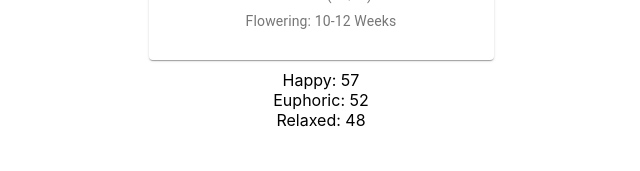
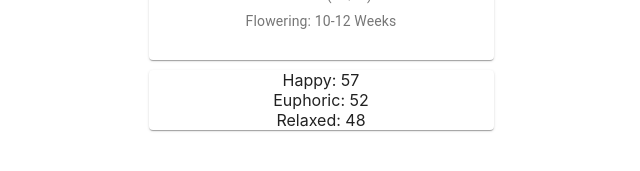
Before and after one commit to ryanmeinzer/colliebuddz, a React (Create React App) app in the folder colliebuddz/: page / in a window 1280 px wide. Shown: the part 565-736 px from the top of the page, without its empty margins (319-959 px from the left). Built offline with nearby package versions, Linux system fonts and the light colour scheme; no server answers; the HTML template or start-up script is replaced by a standard one.

Commit message:
moved ConsumerStats to Card ready for charts

```diff
--- a/colliebuddz/src/BusinessStats.js
+++ b/colliebuddz/src/BusinessStats.js
@@ -26,7 +26,6 @@ const useStyles = makeStyles({
 
 const BusinessStats = (props) => {
     const classes = useStyles()
-    const bull = <span className={classes.bullet}>•</span>
 
     return (
         <>
--- a/colliebuddz/src/ConsumerStats.js
+++ b/colliebuddz/src/ConsumerStats.js
@@ -1,11 +1,25 @@
+import Card from '@material-ui/core/Card'
+import {makeStyles} from '@material-ui/core/styles';
+
+const useStyles = makeStyles({
+    root: {
+        maxWidth: 345,
+    },
+    media: {
+        height: 140,
+    },
+})
+
 const ConsumerStats = (props) => {
-
+    const classes = useStyles()
     return (
-        <div>
+        <Card className={classes.root} style={{margin: '10px'}}>
+            <div>
             <div>{Object.keys(props.data)[0][0].toUpperCase() + Object.keys(props.data)[0].substring(1)}: {Object.values(props.data)[0]}</div>
             <div>{Object.keys(props.data)[1][0].toUpperCase() + Object.keys(props.data)[1].substring(1)}: {Object.values(props.data)[1]}</div>
             <div>{Object.keys(props.data)[2][0].toUpperCase() + Object.keys(props.data)[2].substring(1)}: {Object.values(props.data)[2]}</div>
-        </div>
+            </div>
+        </Card>
     )
 }
 
--- a/colliebuddz/src/Summary.js
+++ b/colliebuddz/src/Summary.js
@@ -20,7 +20,7 @@ const useStyles = makeStyles({
     media: {
         height: 140,
     },
-});
+})
 
 const Summary = (props) => {
     const classes = useStyles();
```
